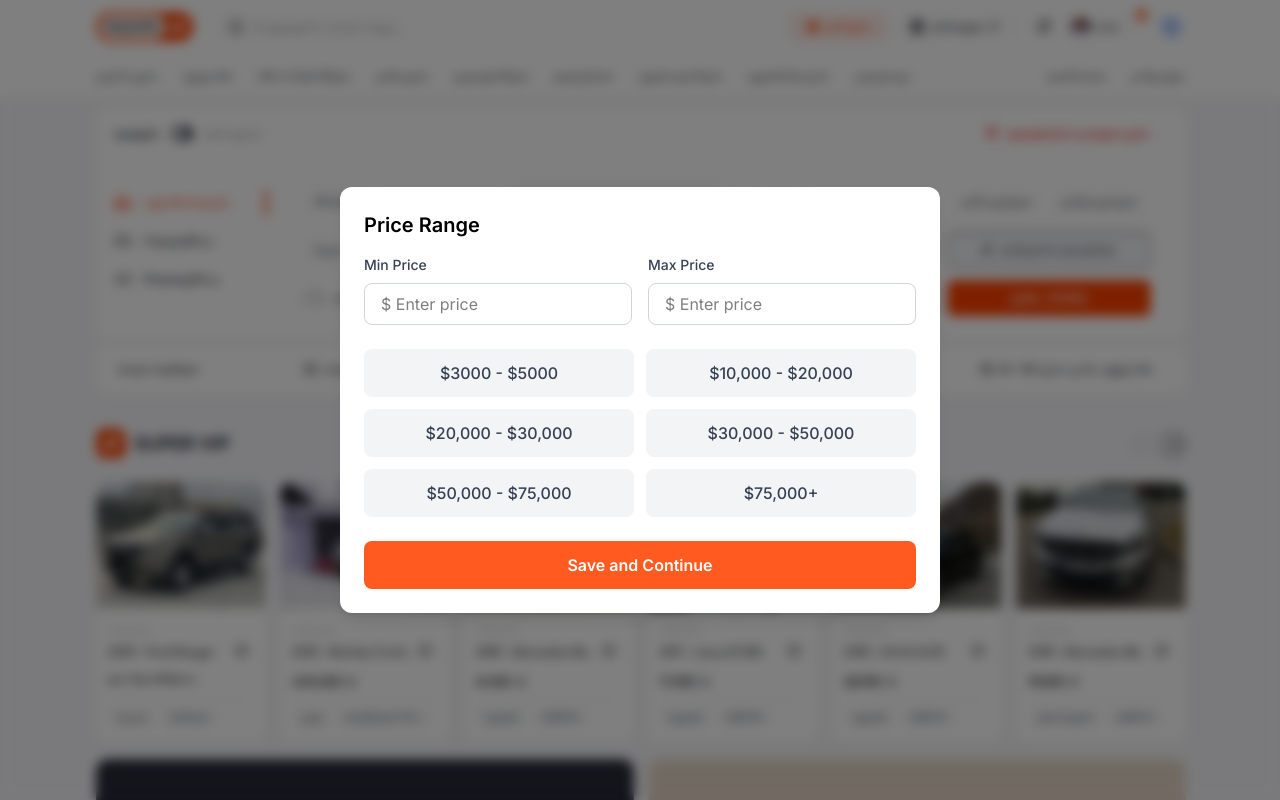
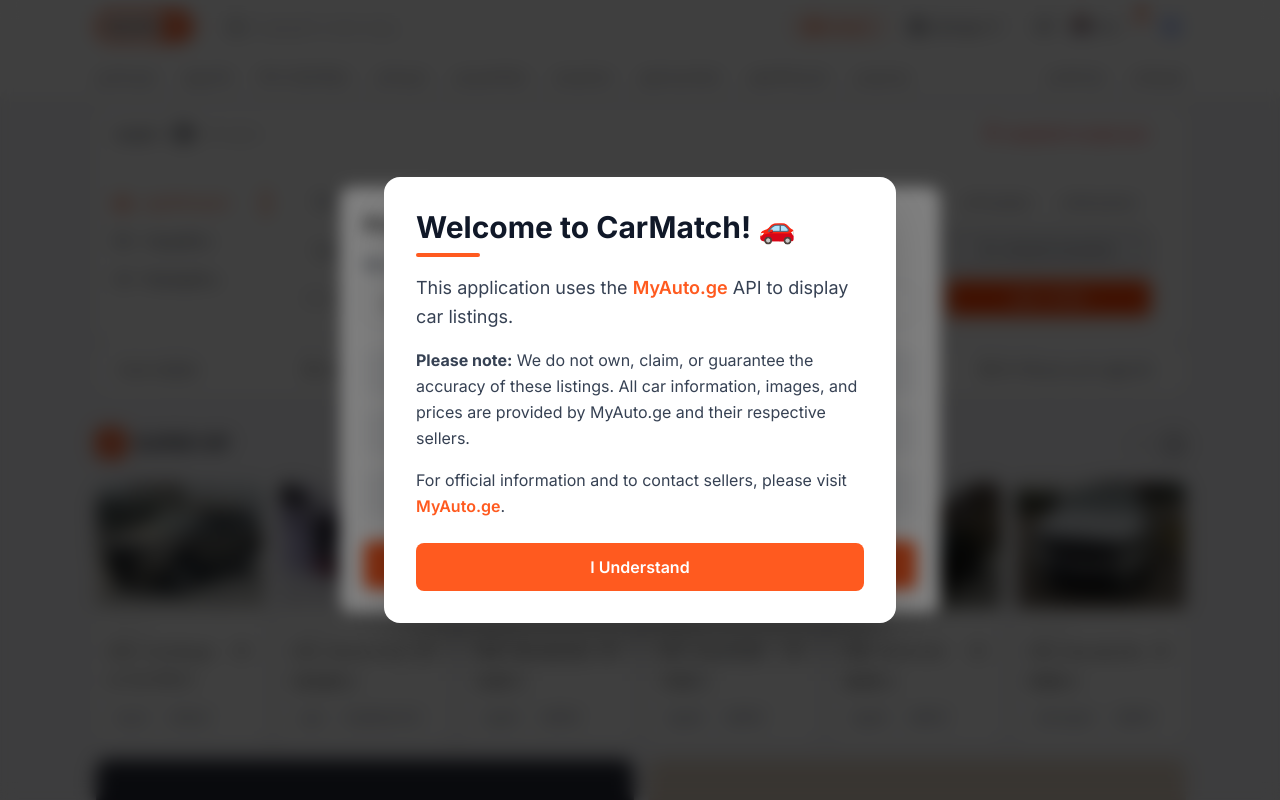
Before and after one commit to ItsMeSaba/carmatch, a Next.js app: page /catalog in a window 1280 px wide. Built offline with nearby package versions, Linux system fonts and the light colour scheme.

Commit message:
feat: adds disclaimer banner

```diff
--- a/src/app/layout.tsx
+++ b/src/app/layout.tsx
@@ -1,5 +1,7 @@
+import { DisclaimerBanner } from "@/entities/disclaimer-banner/DisclaimerBanner";
 import { Inter } from "next/font/google";
 import type { Metadata } from "next";
+
 import "./globals.css";
 
 const inter = Inter({
@@ -20,6 +22,8 @@
   return (
     <html lang="en">
       <body className={`${inter.variable} antialiased`}>
+        <DisclaimerBanner />
+
         <div className="visual-layer">{children}</div>
       </body>
     </html>
--- /dev/null
+++ b/src/entities/disclaimer-banner/DisclaimerBanner.tsx
@@ -0,0 +1,79 @@
+"use client";
+
+import { setDisclaimerViewed } from "@/shared/lib/localstorage/disclaimer/set-disclaimer-viewed";
+import { getDisclaimerViewed } from "@/shared/lib/localstorage/disclaimer/get-disclaimer-viewed";
+import { useEffect, useState } from "react";
+
+export function DisclaimerBanner() {
+  const [isVisible, setIsVisible] = useState(false);
+
+  useEffect(() => {
+    const wasViwed = getDisclaimerViewed();
+
+    if (!wasViwed) {
+      // eslint-disable-next-line
+      setIsVisible(true);
+    }
+  }, []);
+
+  const handleClose = () => {
+    setDisclaimerViewed();
+    setIsVisible(false);
+  };
+
+  if (!isVisible) return null;
+
+  return (
+    <div className="fixed inset-0 z-50 flex items-center justify-center bg-black/50 backdrop-blur-sm p-4">
+      <div className="bg-white rounded-2xl shadow-2xl max-w-lg w-full p-6 sm:p-8 relative animate-in fade-in zoom-in duration-300">
+        <div className="mb-4">
+          <h2 className="text-2xl sm:text-3xl font-bold text-gray-900 mb-2">
+            Welcome to CarMatch! 🚗
+          </h2>
+          <div className="w-16 h-1 bg-main rounded-full"></div>
+        </div>
+
+        <div className="space-y-4 text-gray-700 mb-6">
+          <p className="text-base sm:text-lg leading-relaxed">
+            This application uses the{" "}
+            <a
+              href="https://myauto.ge"
+              target="_blank"
+              rel="noopener noreferrer"
+              className="text-main font-semibold hover:underline"
+            >
+              MyAuto.ge
+            </a>{" "}
+            API to display car listings.
+          </p>
+
+          <p className="text-sm sm:text-base leading-relaxed">
+            <strong>Please note:</strong> We do not own, claim, or guarantee the
+            accuracy of these listings. All car information, images, and prices
+            are provided by MyAuto.ge and their respective sellers.
+          </p>
+
+          <p className="text-sm sm:text-base leading-relaxed">
+            For official information and to contact sellers, please visit{" "}
+            <a
+              href="https://myauto.ge"
+              target="_blank"
+              rel="noopener noreferrer"
+              className="text-main font-semibold hover:underline"
+            >
+              MyAuto.ge
+            </a>
+            .
+          </p>
+        </div>
+
+        <button
+          onClick={handleClose}
+          className="w-full bg-main hover:bg-main-darker text-white font-semibold py-3 px-6 rounded-lg transition-colors cursor-pointer"
+        >
+          I Understand
+        </button>
+      </div>
+    </div>
+  );
+}
--- /dev/null
+++ b/src/shared/lib/localstorage/disclaimer/get-disclaimer-viewed.ts
@@ -0,0 +1,10 @@
+export function getDisclaimerViewed(): boolean {
+  const viewed = localStorage.getItem("disclaimerViewed");
+
+  try {
+    return viewed === "true";
+  } catch (e) {
+    console.error("Error reading disclaimerViewed from localStorage:", e);
+    return false;
+  }
+}
--- /dev/null
+++ b/src/shared/lib/localstorage/disclaimer/set-disclaimer-viewed.ts
@@ -0,0 +1,3 @@
+export function setDisclaimerViewed(): void {
+  localStorage.setItem("disclaimerViewed", "true");
+}
```
